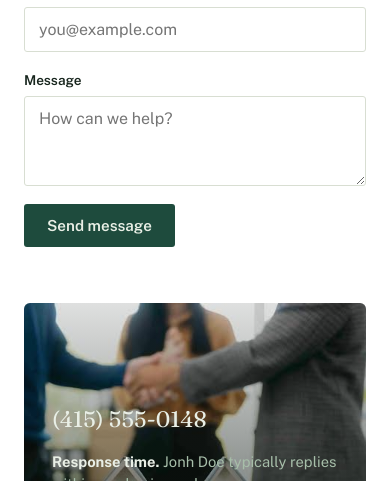
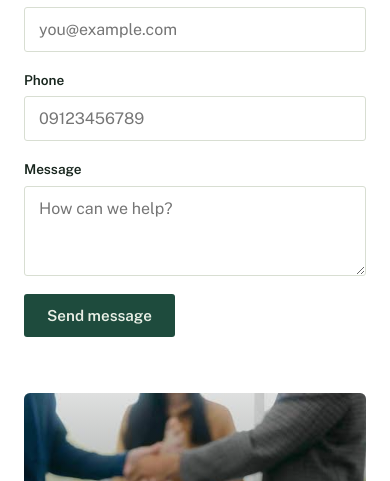
Before and after one commit to yuro-nicolas/Prime-Meridian-APSI, a React (Vite) app in the folder client/: page /contact in a window 390 px wide. Shown: the part 363-844 px from the top of the page. Built offline with nearby package versions, Linux system fonts and the light colour scheme; no server answers.

Commit message:
Add phone input field to contact form

```diff
--- a/client/src/pages/Contact.jsx
+++ b/client/src/pages/Contact.jsx
@@ -1,6 +1,7 @@
 import { useEffect, useState } from "react";
 import { useSearchParams } from "react-router-dom";
 import { api } from "../lib/api";
+import { PHONE, PHONE_HREF } from "../lib/contact";
 import "./Contact.css";
 
 export function Contact() {
@@ -10,6 +11,7 @@ export function Contact() {
   const [property, setProperty] = useState(null);
   const [name, setName] = useState("");
   const [email, setEmail] = useState("");
+  const [phone, setPhone] = useState("");
   const [message, setMessage] = useState("");
   const [sending, setSending] = useState(false);
   const [result, setResult] = useState(null); // { ok: true } | { ok: false, message }
@@ -38,10 +40,11 @@ export function Contact() {
         propertyId: propertyId ? Number(propertyId) : null,
         name: name.trim(),
         email: email.trim(),
+        phone: phone.trim(),
         message: message.trim(),
       });
       setResult({ ok: true, name: name.trim() });
-      setName(""); setEmail(""); setMessage("");
+      setName(""); setEmail(""); setPhone(""); setMessage("");
     } catch (err) {
       setResult({ ok: false, message: err.message });
     } finally {
@@ -75,6 +78,11 @@ export function Contact() {
                 value={email} onChange={(e) => setEmail(e.target.value)} />
             </div>
             <div className="form-field">
+              <label htmlFor="cf-phone">Phone</label>
+              <input id="cf-phone" type="tel" placeholder="09123456789"
+                value={phone} onChange={(e) => setPhone(e.target.value)} />
+            </div>
+            <div className="form-field">
               <label htmlFor="cf-message">Message</label>
               <textarea id="cf-message" required placeholder={placeholder}
                 value={message} onChange={(e) => setMessage(e.target.value)} />
@@ -100,7 +108,7 @@ export function Contact() {
         <div className="contact-photo">
           <div className="contact-photo__scrim" />
           <div className="contact-photo__content">
-            <a href="tel:+14155550148" className="contact-photo__phone">(415) 555-0148</a>
+           <a href={PHONE_HREF} className="contact-photo__phone">{PHONE}</a>
             <p><strong>Response time.</strong> Jonh Doe typically replies within one business day.</p>
             <p>
               <strong>Dispute matters.</strong> If you're contacting us about an active dispute,
```
